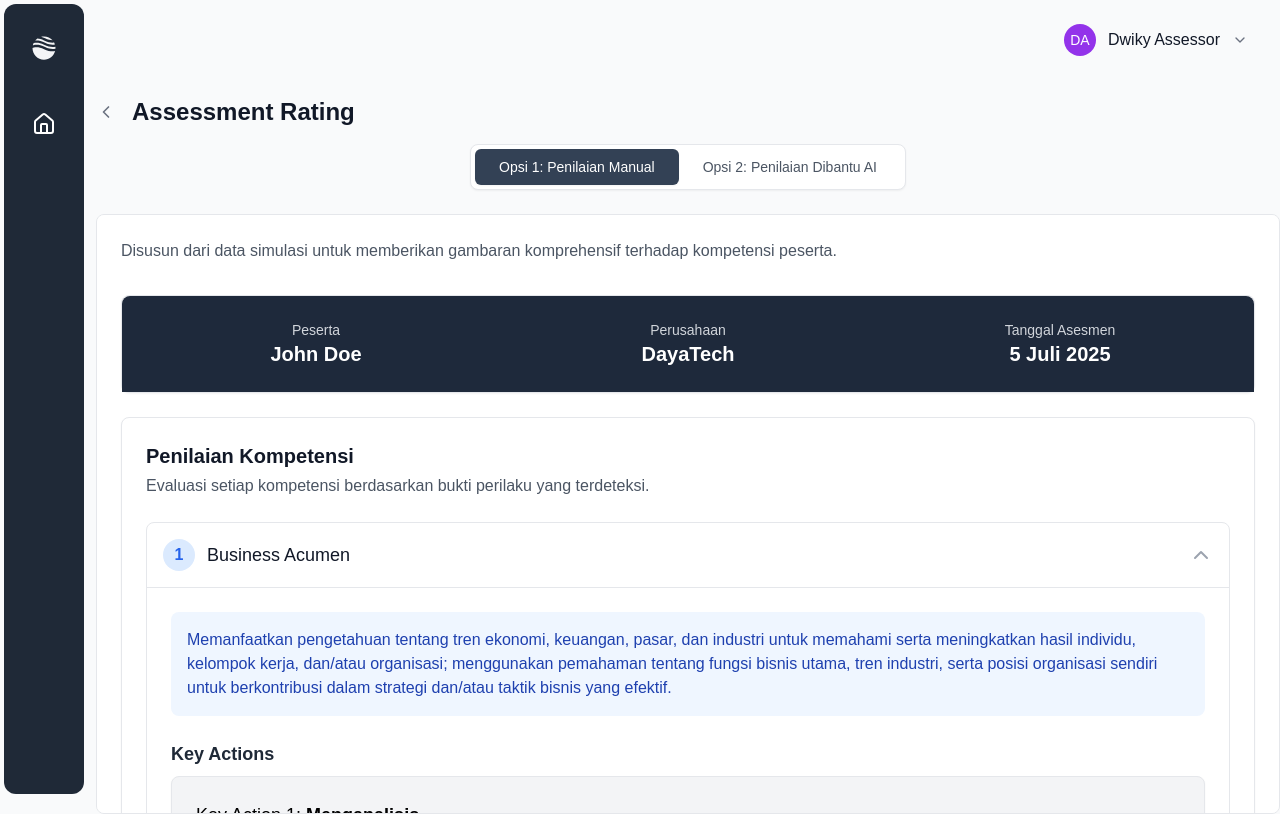
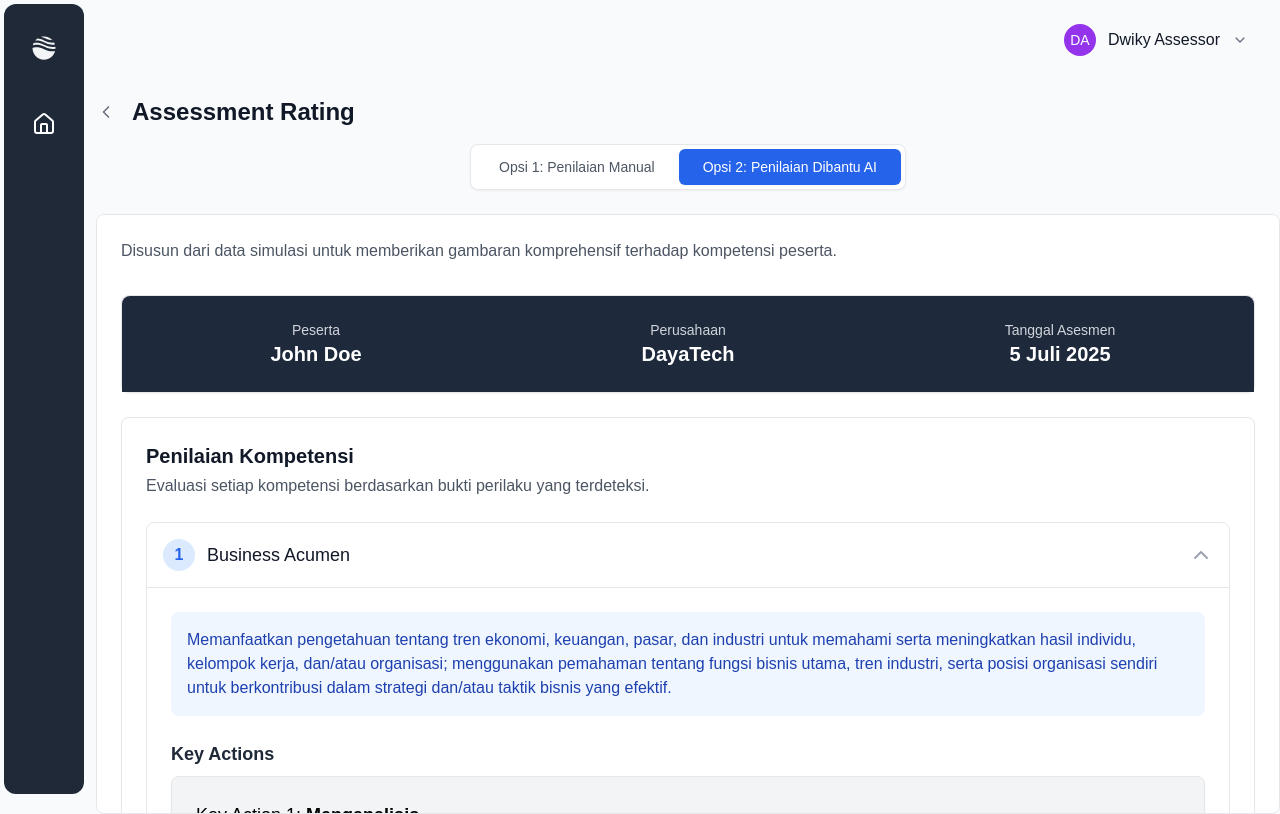
Before and after one commit to mdwikycahyo/portrai-assessor-rating, a Next.js app: page /rating/1 in a window 1280 px wide. Built offline with nearby package versions, Linux system fonts and the light colour scheme.

Commit message:
change default tab

```diff
--- a/app/rating/[id]/page.tsx
+++ b/app/rating/[id]/page.tsx
@@ -38,7 +38,7 @@ export default function RatingPage() {
   }>({})
   const [currentAIHighlights, setCurrentAIHighlights] = useState<{ [interactionId: string]: string[] }>({})
 
-  const [isAIEnabled, setIsAIEnabled] = useState(false)
+  const [isAIEnabled, setIsAIEnabled] = useState(true)
 
   // Simulated AI-generated summaries for demonstration - only used in Opsi 2
   const aiSummaries = {
```
